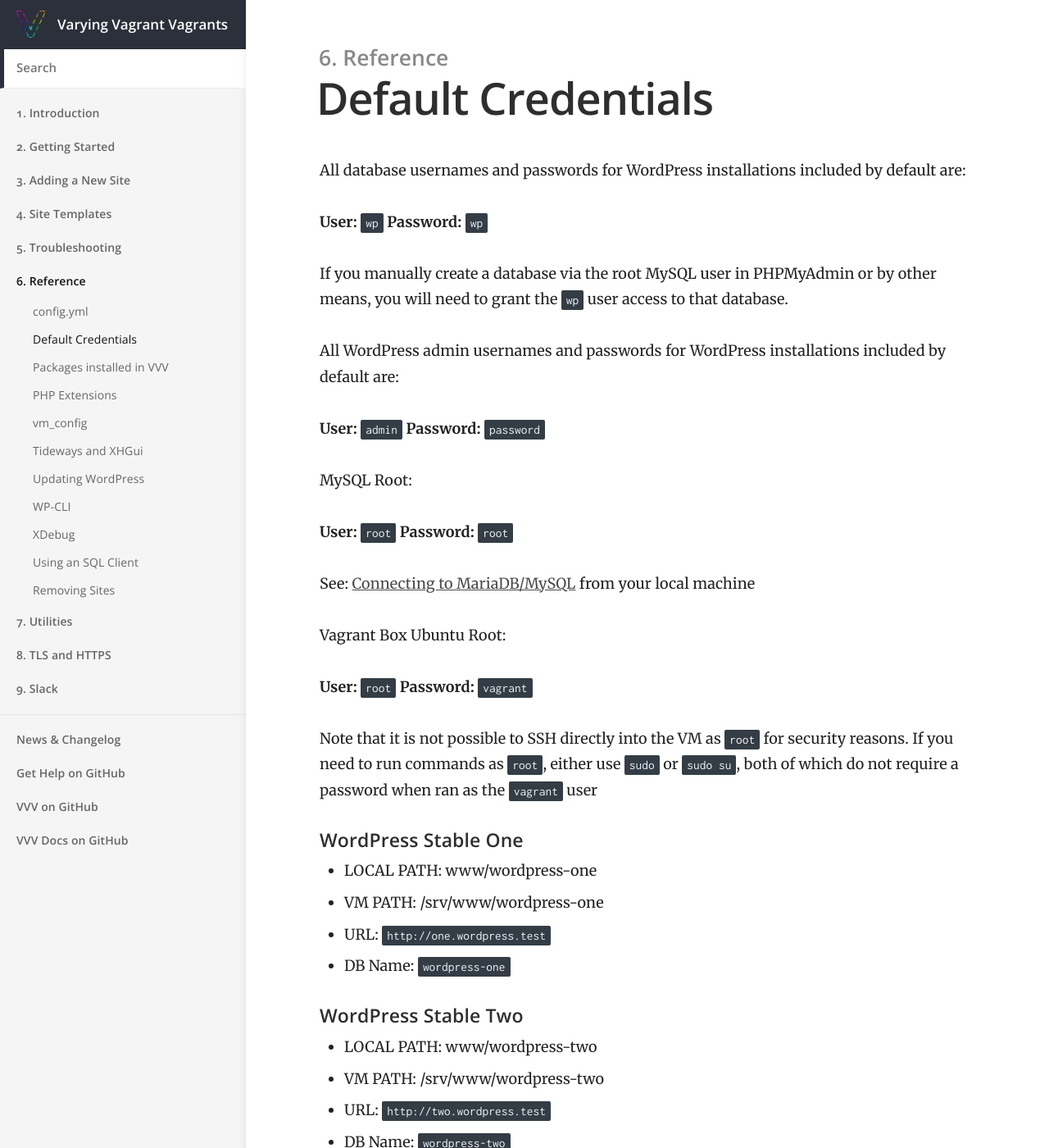
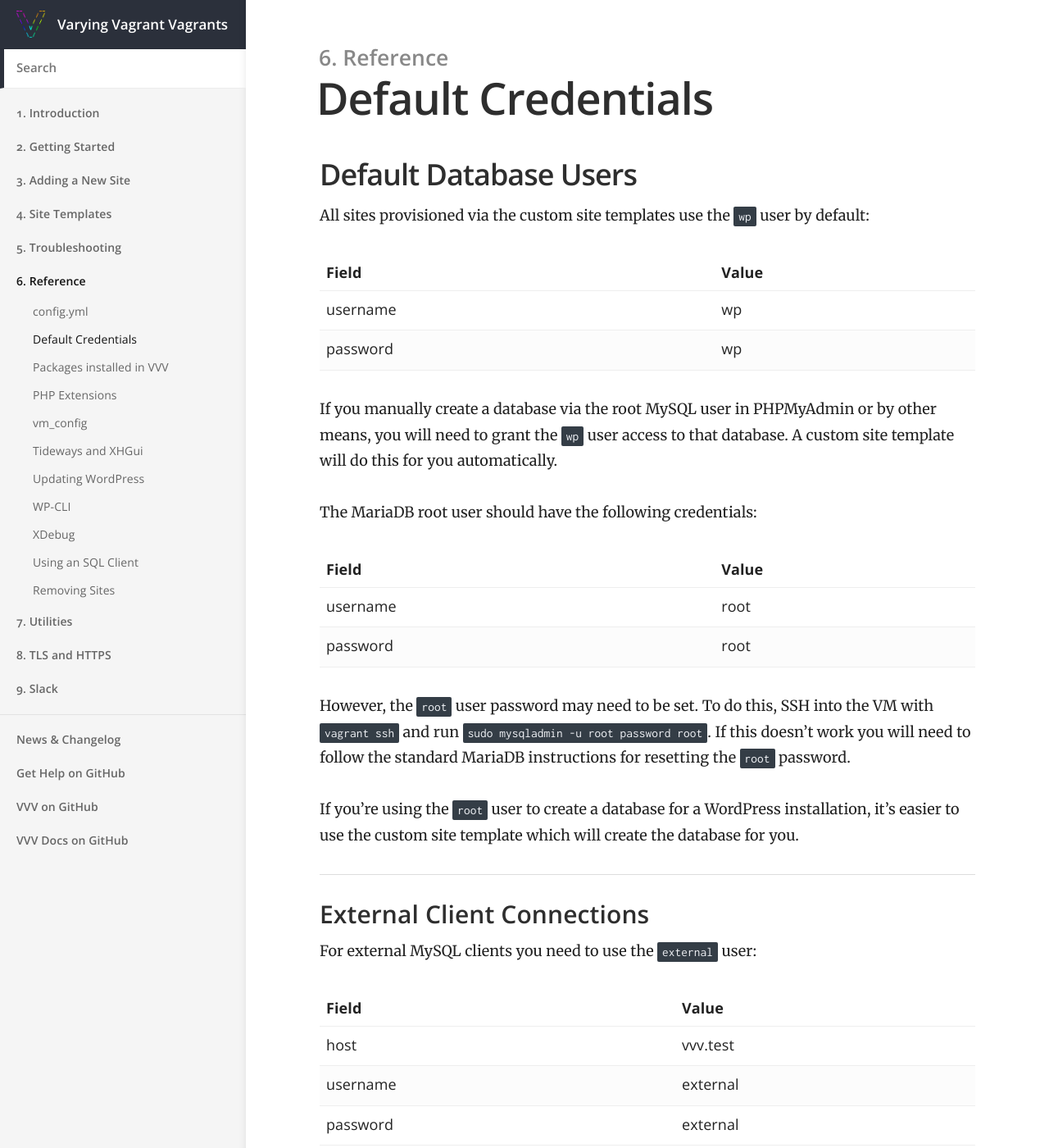
Before and after one commit to Varying-Vagrant-Vagrants/varyingvagrantvagrants.org, a Jekyll site: the page built from docs/en-US/references/default-credentials.md, in a window 1280 px wide and 1400 px high. Shown: the whole window at 82% size. Built offline with Jekyll 4.4.1, drawn with Linux system fonts in a browser that asks for light colours; some of the changed text lies outside the part shown.

Commit message:
Update default-credentials.md

````diff
--- a/docs/en-US/references/default-credentials.md
+++ b/docs/en-US/references/default-credentials.md
@@ -6,47 +6,75 @@ description: Default usernames and passwords for databases and WordPress install
 permalink: /docs/en-US/default-credentials/
 ---
 
-All database usernames and passwords for WordPress installations included by default are:
+## Default Database Users
 
-__User:__ `wp`
-__Password:__ `wp`
+All sites provisioned via the custom site templates use the `wp` user by default:
 
-If you manually create a database via the root MySQL user in PHPMyAdmin or by other means, you will need to grant the `wp` user access to that database.
+| Field    	| Value    	|
+|----------	|----------	|
+| username 	| wp 	|
+| password 	| wp 	|
 
-All WordPress admin usernames and passwords for WordPress installations included by default are:
+If you manually create a database via the root MySQL user in PHPMyAdmin or by other means, you will need to grant the `wp` user access to that database. A custom site template will do this for you automatically.
 
-__User:__ `admin`
-__Password:__ `password`
+The MariaDB root user should have the following credentials:
 
-MySQL Root:
+| Field    	| Value    	|
+|----------	|----------	|
+| username 	| root 	|
+| password 	| root 	|
 
-__User:__ `root`
-__Password:__ `root`
+However, the `root` user password may need to be set. To do this, SSH into the VM with `vagrant ssh` and run `sudo mysqladmin -u root password root`. If this doesn't work you will need to follow the standard MariaDB instructions for resetting the `root` password.
 
-See: [Connecting to MariaDB/MySQL](https://github.com/Varying-Vagrant-Vagrants/VVV/wiki/Connecting-to-MySQL-MariaDB) from your local machine
+If you're using the `root` user to create a database for a WordPress installation, it's easier to use the custom site template which will create the database for you.
+
+### External Client Connections
+
+For external MySQL clients  you need to use the `external` user:
+
+| Field    	| Value    	|
+|----------	|----------	|
+| host     	| vvv.test 	|
+| username 	| external 	|
+| password 	| external 	|
+
+---
+
+See: [Connecting to MariaDB/MySQL](sql-client.md) from your local machine for more information
+
+##  Default WordPress Login
+
+By default, the site templates use the following username and password unless specified:
+
+| Field    	| Value    	|
+|----------	|----------	|
+| username 	| admin 	|
+| password 	| password 	|
+
+## The Root User
 
 Vagrant Box Ubuntu Root:
 
-__User:__ `root`
-__Password:__ `vagrant`
+| Field    	| Value    	|
+|----------	|----------	|
+| username 	| root 	|
+| password 	| vagrant 	|
 
-Note that it is not possible to SSH directly into the VM as `root` for security reasons. If you need to run commands as `root`, either use `sudo` or `sudo su`, both of which do not require a password when ran as the `vagrant` user
+**Note that it is not possible to SSH directly into the VM as `root` for security reasons**. If you need to run commands as `root`, either use `sudo` or `sudo su`, both of which do not require a password when ran as the `vagrant` user
 
-#### WordPress Stable One
+## SSH
 
-* LOCAL PATH: www/wordpress-one
-* VM PATH: /srv/www/wordpress-one
-* URL: `http://one.wordpress.test`
-* DB Name: `wordpress-one`
+You can SSH into the VM via the `vagrant` user with the command `vagrant ssh`. Running `vagrant ssh-config` will dump out an SSH config you can use to SSH directly into that VM without use of the `vagrant` command.
 
-#### WordPress Stable Two
-* LOCAL PATH: www/wordpress-two
-* VM PATH: /srv/www/wordpress-two
-* URL: `http://two.wordpress.test`
-* DB Name: `wordpress-two`
+Otherwise it is enough to run this command:
 
-#### WordPress Trunk
-* LOCAL PATH: www/wordpress-trunk
-* VM PATH: /srv/www/wordpress-trunk
-* DB Name: `wordpress_develop`
-* DB Name: `wordpress_unit_tests`
+```shell
+ssh vagrant@vvv.test
+```
+
+| Field    	| Value    	|
+|----------	|----------	|
+| host 	| vvv.test 	|
+| username 	| vagrant 	|
+
+Note that no password is used.
````
